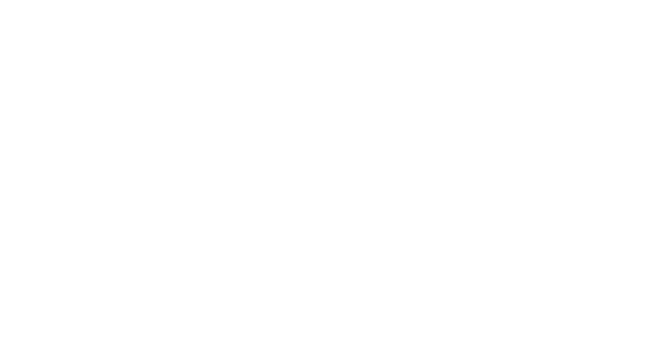
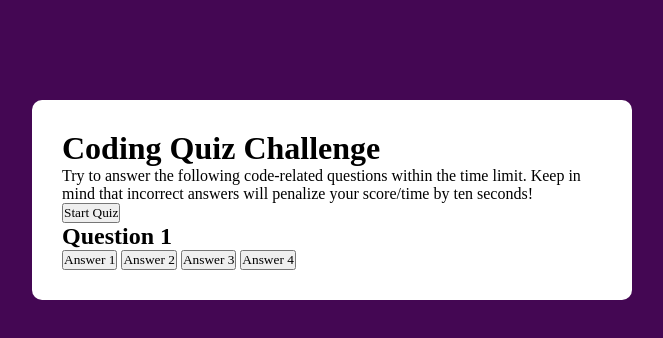
Before and after one commit to acantu9/code-quiz, a plain HTML site: page index.html in a window 1280 px wide. Shown: the whole page, without its empty margins (308-971 px from the left). Drawn offline with Linux system fonts and the light colour scheme.

Commit message:
added classes .app, .intro, .start and .answer-btns with <p> and buttons to index.html & added background color to body and styling preferances to .app in style.css

```diff
--- a/assets/style.css
+++ b/assets/style.css
@@ -4,3 +4,14 @@
     font-family: 'Times New Roman', Times, serif;
     box-sizing: border-box;
 }
+body {
+    background-color: rgb(68, 7, 83);
+}
+.app {
+    background-color: white;
+    width: 90%;
+    max-width: 600px;
+    margin: 100px auto 0;
+    border-radius: 10px;
+    padding: 30px;
+}
--- a/index.html
+++ b/index.html
@@ -3,11 +3,28 @@
 <head>
     <meta charset="UTF-8">
     <meta name="viewport" content="width=device-width, initial-scale=1.0">
-    <title>Coding Quiz</title>
+    <title>Coding Quiz Challenge</title>
     <link rel="stylesheet" href="./assets/style.css">
     <script type="javascript" href="./assets/script.js"></script>
 </head>
-
+<body>
+    <div class="app">
+        <h1>Coding Quiz Challenge</h1>
+        <div class="intro">
+            <p id="quizRules">Try to answer the following code-related questions within the time limit.
+                Keep in mind that incorrect answers will penalize your score/time by ten seconds! </p>
+        </div>
+        <button id="start">Start Quiz</button>
+        <div class="quiz">
+            <h2 id="question">Question 1</h2>
+            <div class="answer-btns">
+                <button class="btn">Answer 1</button>
+                <button class="btn">Answer 2</button>
+                <button class="btn">Answer 3</button>
+                <button class="btn">Answer 4</button>
+            </div>
+        </div>
+    </div>
 
 </body>
 </html>
```
